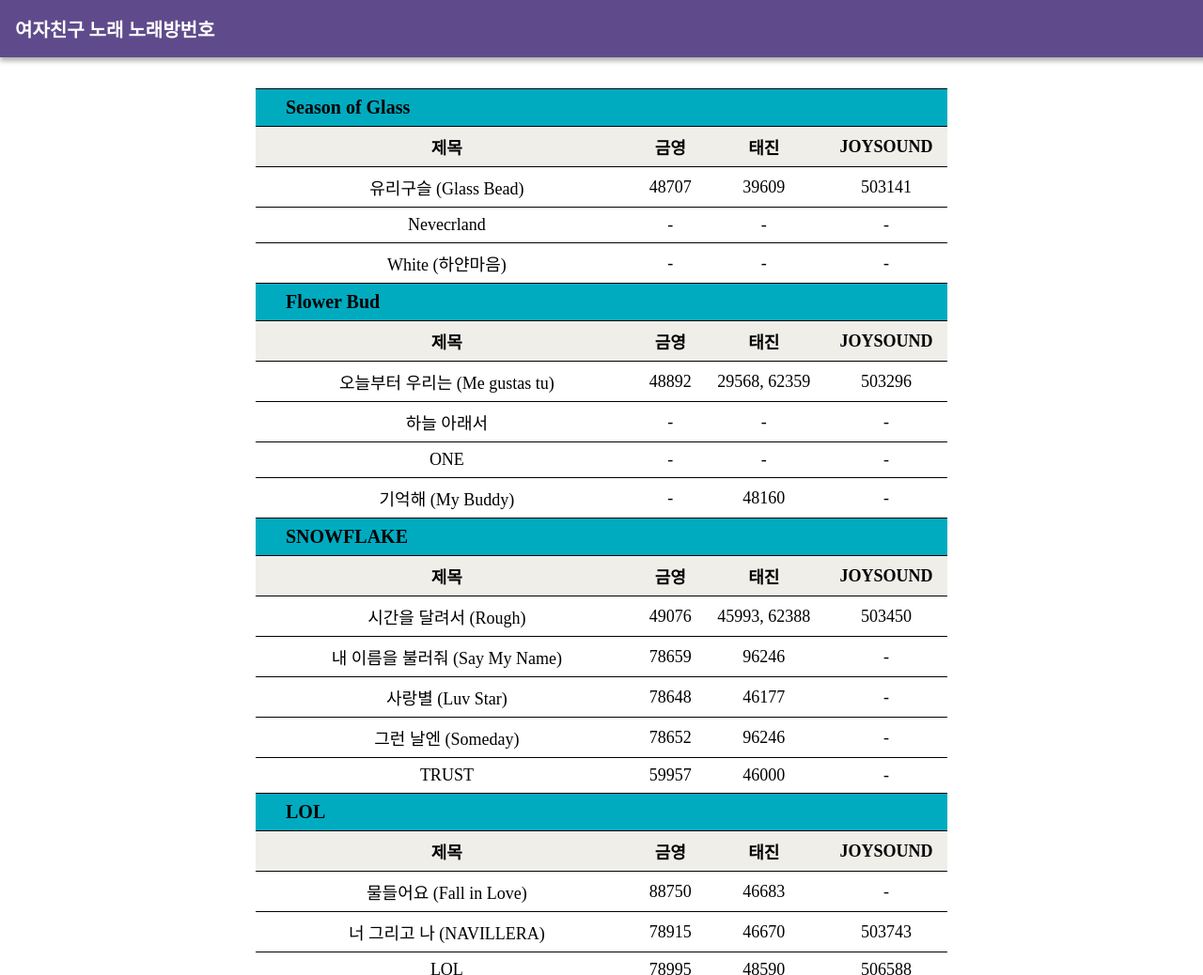
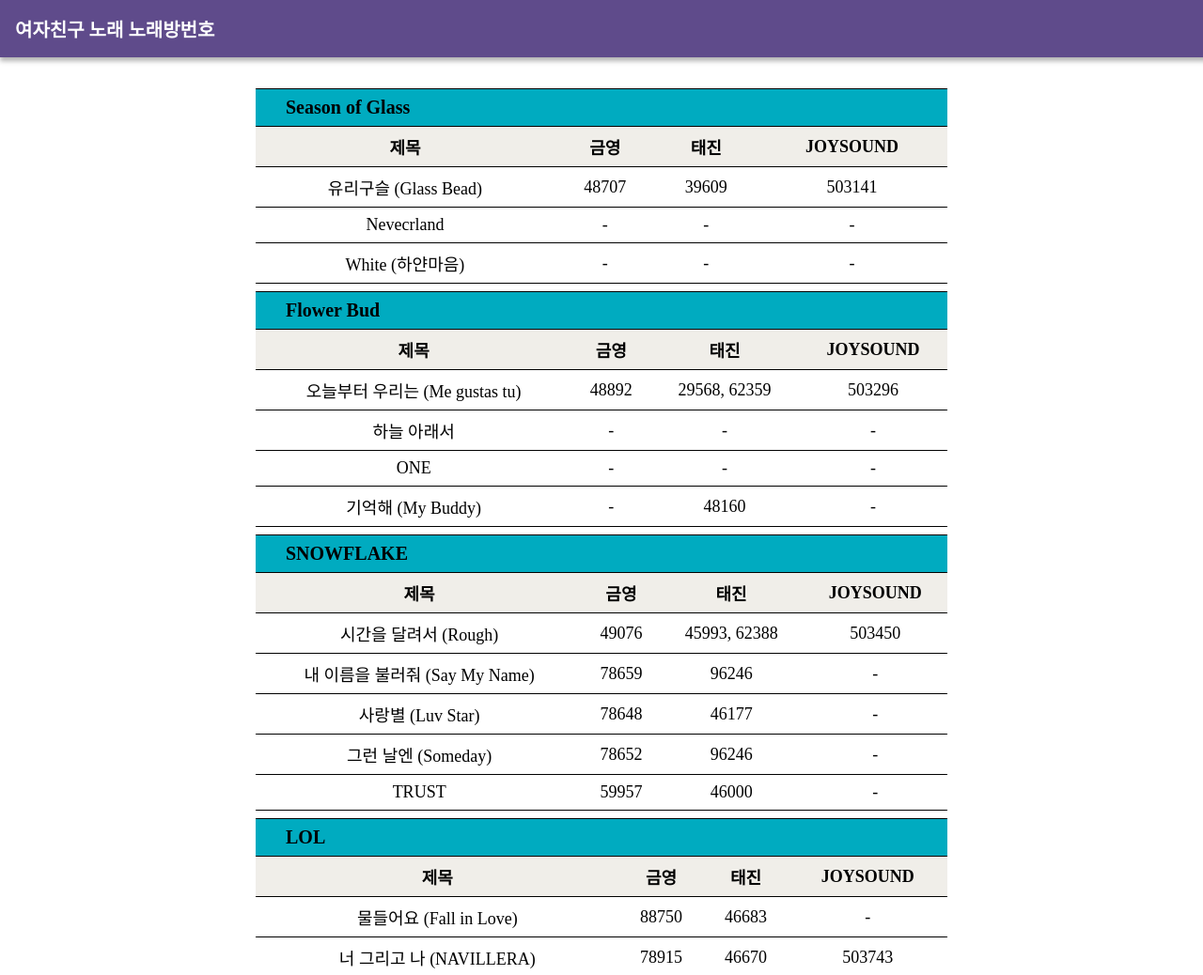
Before and after one commit to sinz32/GFRIEND-SongNumber, a plain HTML site: page index.html in a window 1280 px wide. Shown: the top 1038 px of the page at 94% size. Drawn offline with Linux system fonts and the light colour scheme; a web font is replaced by a local one.

Commit message:
each table separated

```diff
--- a/index.html
+++ b/index.html
@@ -236,15 +236,16 @@ Season of Memories
 Always,,-,,44481,,-
 
 `.trim();
-src += '<table>';
 var head = '<tr class="head"><td>제목</td><td>금영</td><td>태진</td><td>JOYSOUND</td></tr>';
-ko.split('\n').forEach((e) => {
+ko.split('\n').forEach((e, i) => {
 if (e.trim() == '') return;
 if(e.includes(',,')) {
 e = e.split(',,');
 src += '<tr><td>' + e[0] + '</td><td>' + e[1] + '</td><td>' + e[2] + '</td><td>' + e[3] + '</td></tr>';
 }
 else {
+if (i > 0) src += '</table>';
+src += '<table>';
 src += '<tr><th colspan="4">' + e + '</th></tr>' + head;
 }
 });
@@ -284,7 +285,6 @@ La pam pam,,436856,,X
 Beautiful,,438641,,X
 My Buddy -JP ver.-,,-,,X
 
-
 回:LABYRINTH ~Crossroads~
 Crossroads -JP ver.-,,-,,X
 Labyrinth -JP ver.-,,-,,X
@@ -296,13 +296,15 @@ Tarot Cards -JP ver.-,,-,,X
 `.trim();
 src += '<table>';
 var head = '<tr class="head"><td>제목</td><td>JOYSOUND</td><td>e-bo</td></tr>';
-jp.split('\n').forEach((e) => {
+jp.split('\n').forEach((e, i) => {
 if (e.trim() == '') return;
 if(e.includes(',,')) {
 e = e.split(',,');
 src += '<tr><td>' + e[0] + '</td><td>' + e[1] + '</td><td>' + e[2] + '</td></tr>';
 }
 else {
+if (i > 0) src += '</table>';
+src += '<table>';
 src += '<tr><th colspan="4">' + e + '</th></tr>' + head;
 }
 });
@@ -331,13 +333,15 @@ One Thing (Feat. 김다연 of Kep1er),,-,,-
 `.trim();
 src += '<table>';
 var head = '<tr class="head"><td>제목</td><td>금영</td><td>태진</td></tr>';
-yerin.split('\n').forEach((e) => {
+yerin.split('\n').forEach((e, i) => {
 if (e.trim() == '') return;
 if(e.includes(',,')) {
 e = e.split(',,');
 src += '<tr><td>' + e[0] + '</td><td>' + e[1] + '</td><td>' + e[2] + '</td></tr>';
 }
 else {
+if (i > 0) src += '</table>';
+src += '<table>';
 src += '<tr><th colspan="4">' + e + '</th></tr>' + head;
 }
 });
@@ -379,13 +383,15 @@ No Matter (Feat. GEMINI)-,,-,,
 `.trim();
 src += '<table>';
 var head = '<tr class="head"><td>제목</td><td>금영</td><td>태진</td></tr>';
-yuju.split('\n').forEach((e) => {
+yuju.split('\n').forEach((e, i) => {
 if (e.trim() == '') return;
 if(e.includes(',,')) {
 e = e.split(',,');
 src += '<tr><td>' + e[0] + '</td><td>' + e[1] + '</td><td>' + e[2] + '</td></tr>';
 }
 else {
+if (i > 0) src += '</table>';
+src += '<table>';
 src += '<tr><th colspan="4">' + e + '</th></tr>' + head;
 }
 });
@@ -445,13 +451,15 @@ Wildflower,,-,,-,,-
 `.trim();
 src += '<table>';
 var head = '<tr class="head"><td>제목</td><td>금영</td><td>태진</td><td>JOYSOUND</td></tr>';
-viviz.split('\n').forEach((e) => {
+viviz.split('\n').forEach((e, i) => {
 if (e.trim() == '') return;
 if(e.includes(',,')) {
 e = e.split(',,');
 src += '<tr><td>' + e[0] + '</td><td>' + e[1] + '</td><td>' + e[2] + '</td><td>' + e[3] + '</td></tr>';
 }
 else {
+if (i > 0) src += '</table>';
+src += '<table>';
 src += '<tr><th colspan="4">' + e + '</th></tr>' + head;
 }
 });
@@ -468,13 +476,15 @@ Rum Pum Pum,,24546,,82526
 `.trim();
 src += '<table>';
 var head = '<tr class="head"><td>제목</td><td>금영</td><td>태진</td></tr>';
-misc.split('\n').forEach((e) => {
+misc.split('\n').forEach((e, i) => {
 if (e.trim() == '') return;
 if(e.includes(',,')) {
 e = e.split(',,');
 src += '<tr><td>' + e[0] + '</td><td>' + e[1] + '</td><td>' + e[2] + '</td></tr>';
 }
 else {
+if (i > 0) src += '</table>';
+src += '<table>';
 src += '<tr><th colspan="4">' + e + '</th></tr>' + head;
 }
 });
```
